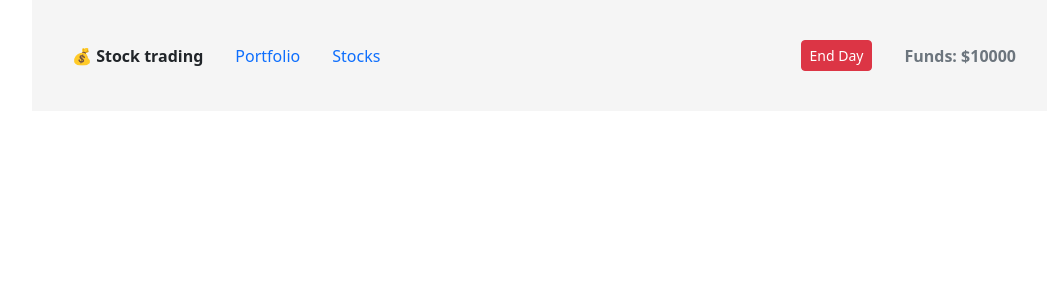
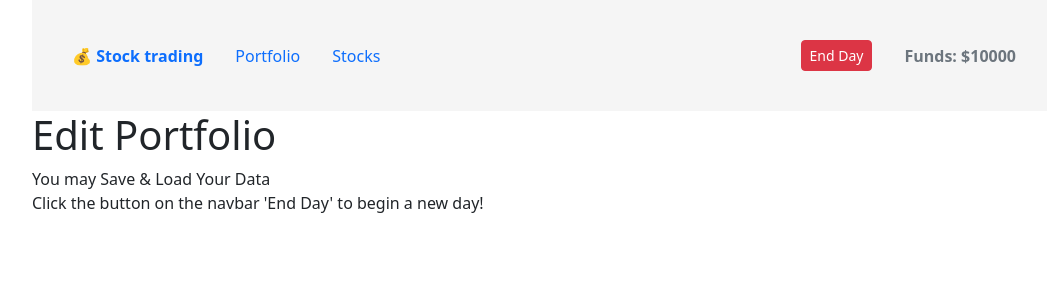
Before and after one commit to KoichaDev/vue-stock-trade-demo, a Vue app: page /portfolio in a window 1280 px wide. Shown: the top 300 px of the page, without its empty margins (96-1143 px from the left). Built offline with nearby package versions, Linux system fonts and the light colour scheme; what vue-fragment would draw is missing.

Commit message:
feature: ✨ Portfolio Routes and Edit component

```diff
--- a/src/base/NavigationBar.vue
+++ b/src/base/NavigationBar.vue
@@ -1,8 +1,10 @@
 <template>
 	<header>
 		<nav class="navbar">
-			<p>💰<strong> Stock trading </strong></p>
-			<router-link class="text-decoration-none" to="/">Portfolio</router-link>
+			<router-link class="text-decoration-none" to="/"
+				>💰<strong> Stock trading </strong></router-link
+			>
+			<router-link class="text-decoration-none" to="/portfolio">Portfolio</router-link>
 			<router-link class="text-decoration-none" to="/stocks">Stocks</router-link>
 
 			<button class="[ btn btn-danger btn-sm ] [ ms-auto ]" type="button">End Day</button>
--- a/src/router/index.js
+++ b/src/router/index.js
@@ -2,12 +2,15 @@ import Vue from 'vue'
 import VueRouter from 'vue-router'
 
 import { HOME_ROUTE } from '@/router/routes/HomeRoute'
+import { PORTFOLIO_ROUTE } from '@/router/routes/PortfolioRoute';
 import { STOCK_ROUTE } from '@/router/routes/StockRoute'
+
 
 Vue.use(VueRouter)
 
 const routes = [
   HOME_ROUTE,
+  PORTFOLIO_ROUTE,
   STOCK_ROUTE
 ]
 
--- a/src/router/routes/HomeRoute.js
+++ b/src/router/routes/HomeRoute.js
@@ -1,7 +1,7 @@
-import ViewPortfolio from '@/views/portfolios/ViewPortfolio.vue'
+import ViewHome from '@/views/home/ViewHome.vue'
 
 export const HOME_ROUTE = {
     path: '/',
-    name: 'portfolio-view',
-    component: ViewPortfolio,
+    name: 'home-view',
+    component: ViewHome,
 }
--- /dev/null
+++ b/src/router/routes/PortfolioRoute.js
@@ -0,0 +1,7 @@
+import EditPortfolio from '@/views/portfolio/EditPortfolio.vue'
+
+export const PORTFOLIO_ROUTE = {
+    path: '/portfolio',
+    name: 'portfolio-view',
+    component: EditPortfolio,
+}
--- /dev/null
+++ b/src/views/portfolio/EditPortfolio.vue
@@ -0,0 +1,11 @@
+<template>
+	<div>
+		<h1>Edit Portfolio</h1>
+		<p>You may Save & Load Your Data</p>
+		<p>Click the button on the navbar 'End Day' to begin a new day!</p>
+	</div>
+</template>
+
+<script></script>
+
+<style lang="scss" scoped></style>
```
Also changed, not shown: src/views/home/ViewHome.vue (renamed from src/views/portfolios/ViewPortfolio.vue).
